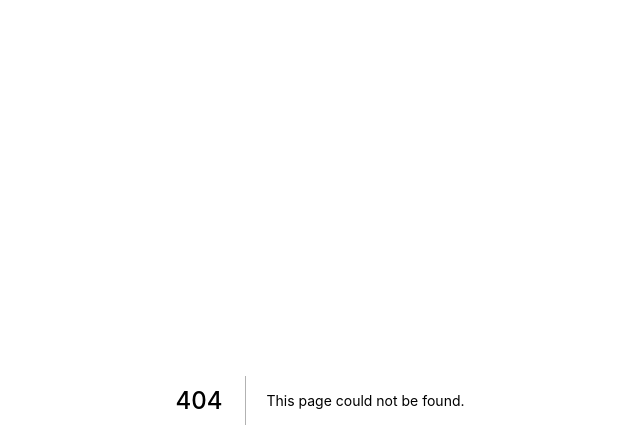
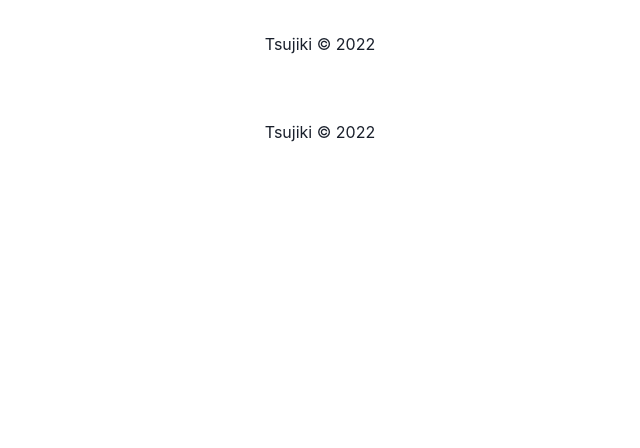
Before and after one commit to tsukiji-seaport-protocol/tsukiji, a Next.js app: page /components/Footer in a window 1280 px wide. Before the commit this address had no page. Shown: the top 448 px of the page, without its empty margins (320-960 px from the left). Built offline with nearby package versions, Linux system fonts and the light colour scheme; what @rainbow-me/rainbowkit, wagmi would draw is missing.

Commit message:
add footer

```diff
--- a/pages/_app.tsx
+++ b/pages/_app.tsx
@@ -20,6 +20,7 @@ import {
 import merge from 'lodash.merge';
 import { jsonRpcProvider } from "wagmi/providers/jsonRpc";
 import { ChakraProvider } from "@chakra-ui/react";
+import Footer from "./components/Footer";
 
 const { chains, provider } = configureChains(
   [chain.rinkeby, chain.mainnet, chain.polygon],
@@ -67,6 +68,7 @@ function MyApp({ Component, pageProps }: AppProps) {
         <WagmiConfig client={wagmiClient}>
           <RainbowKitProvider chains={chains} theme={customTheme}>
             <Component {...pageProps} />
+            <Footer />
           </RainbowKitProvider>
         </WagmiConfig>
       </QueryClientProvider>
--- /dev/null
+++ b/pages/components/Footer.tsx
@@ -0,0 +1,12 @@
+import { IconButton } from "@chakra-ui/react";
+import styles from "@styles/Footer.module.css";
+
+const Footer = () => {
+  return (
+    <footer className={`${styles.footer}`}>
+      {`Tsujiki`} &copy; {new Date().getFullYear()}
+    </footer>
+  );
+};
+
+export default Footer;
--- a/pages/components/Offer.tsx
+++ b/pages/components/Offer.tsx
@@ -45,7 +45,7 @@ export const Offer = ({ createSeaportOrder, offerItems, setOfferItems, considera
             </NumberInput>
           </HStack>
           <Spacer />
-          <Button colorScheme='blue' onClick={createSeaportOrder} disabled={!accountData?.address}>
+          <Button colorScheme='blue' onClick={createSeaportOrder} disabled={!accountData?.address || offerItems.length === 0 || considerationItems.length === 0}>
             Create Listing
           </Button>
         </Flex>
--- a/pages/components/TokenInput.tsx
+++ b/pages/components/TokenInput.tsx
@@ -93,7 +93,7 @@ const ItemRow = ({ isOffer }: ItemRowProps) => {
 
 const TokenSelection = () => {
   return (
-    <Select placeholder='1 day'>
+    <Select placeholder='Token'>
       <option value="24">1 day</option>
       <option value="72">3 days</option>
       <option value="168">7 days</option>
--- /dev/null
+++ b/styles/Footer.module.css
@@ -0,0 +1,19 @@
+.footer {
+  display: flex;
+  flex-direction: column;
+  flex: 1;
+  padding: 2rem 0;
+  justify-content: center;
+  align-items: center;
+}
+
+.footer a {
+  display: flex;
+  justify-content: center;
+  align-items: center;
+  flex-grow: 1;
+}
+
+.socials {
+  margin-top: 1rem;
+}
```
